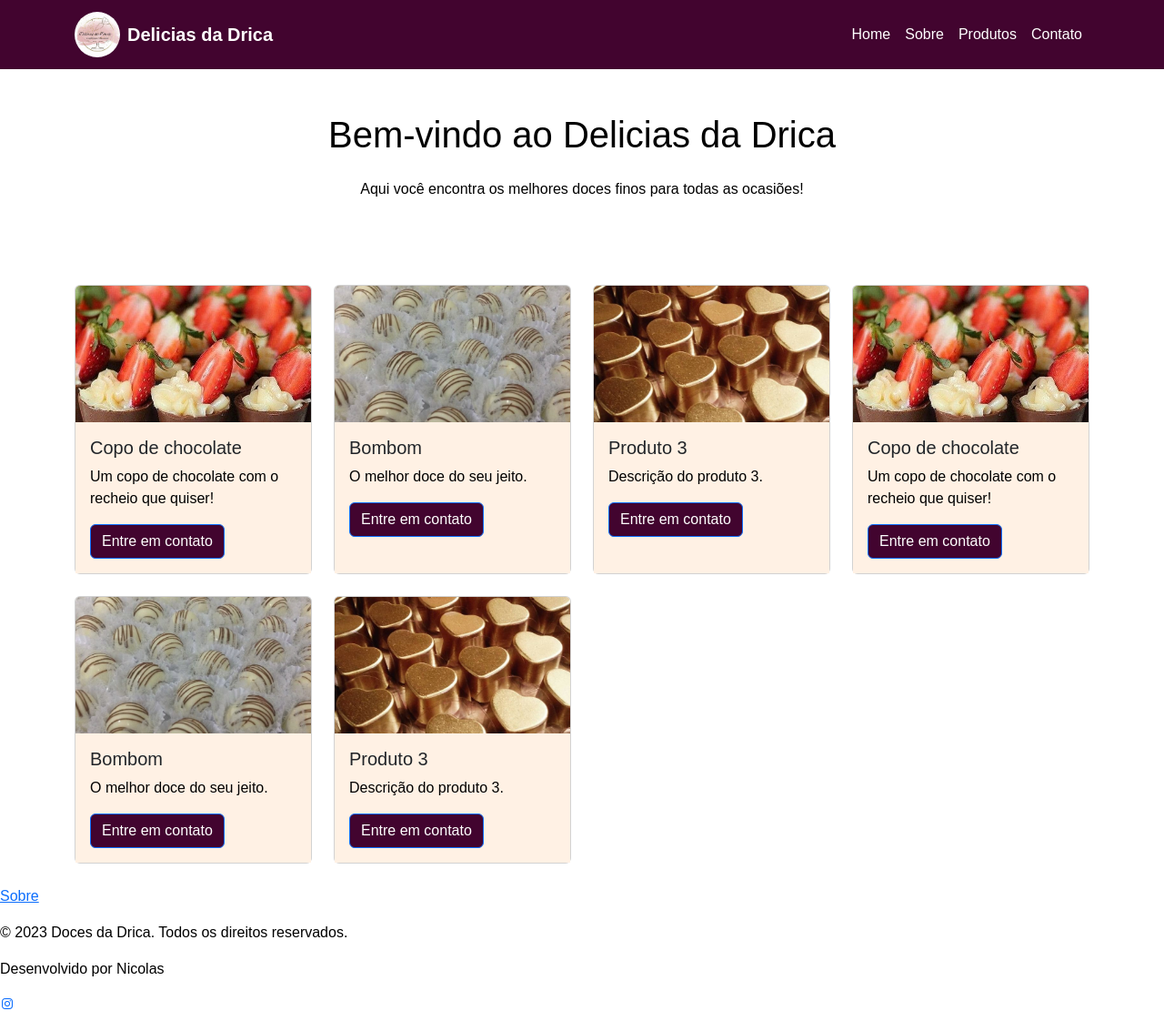
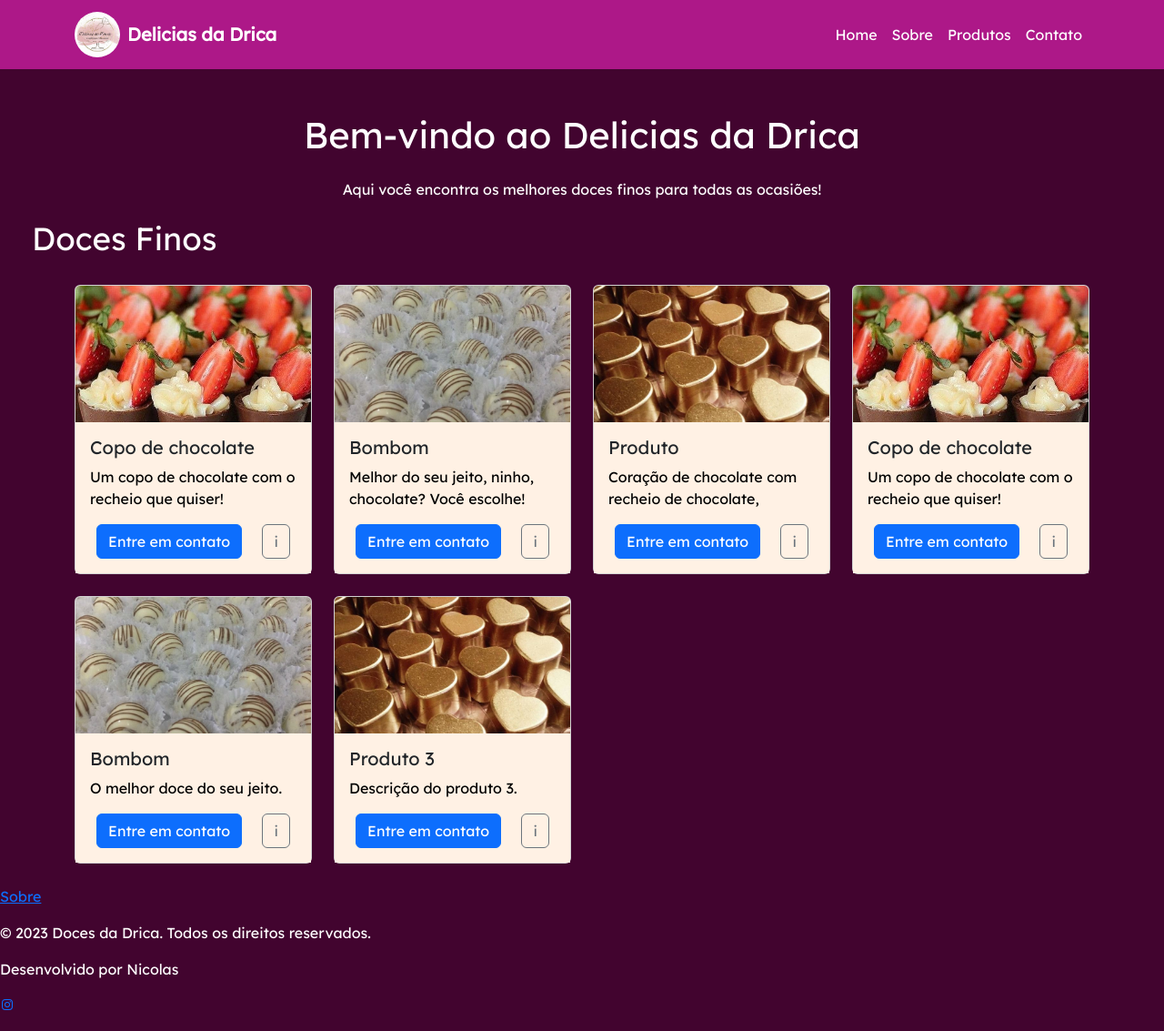
Before and after one commit to NicoaGc/Doces-da-Drica, a PHP site: page / in a window 1280 px wide. Shown: the whole page at 91% size. Run offline with PHP 8.4, Linux system fonts and the light colour scheme; some libraries are stand-ins or nearby versions.

Commit message:
adicionado página sobre doces finos

```diff
--- a/CSS/style.css
+++ b/CSS/style.css
@@ -1,31 +1,36 @@
+
+
 :root {
     --primary-color: #ad1888;
     --secondary-color: #42042f;
+    --secondaryfade-color: #69064b;
     --text-color: #ffffff;
     --bwhite: #fff1e4;
     --black: #000000;
+
 }
 *{
     margin: 0;
     padding: 0;
     box-sizing: border-box;
-    font-family: 'Arial Narrow Bold', sans-serif;
+    font-family: Lexend,'Arial Narrow Bold', sans-serif;
 }
 body{
     width: 100%;
-    background: var(--text-color) !important;
+    background: var(--secondary-color) !important;
     h1, p {
-        color: var(--black) !important;
+        color: var(--text-color) !important;
     }
 }
 
 header {
-    background: var(--secondary-color) !important;
+    background: var(--primary-color) !important;
     color: var(--black) !important;
 }
 
 nav a:hover {
-  color: var(--primary-color) !important;
+  font-size: 20px;
+  transition: .2s;
 }
 nav ul, li, a{
     color: var(--text-color);
@@ -58,25 +63,61 @@ padding: 150px;
 .card-section{
 font-size: 35px;
 color: var(--text-color) !important;
+padding-left: 35px;
 }
 .card-body {
   background-color: var(--bwhite) !important;
+
+}
+.card-title{
+  color: var(--black);
 }
 .card-custom:hover {
   box-shadow: 0 0 10px rgba(122, 40, 203, 0.3); /* roxo suave ao passar o mouse */
 }
-.card-custom .btn {
-  background-color: var(--secondary-color) !important;
-  color: var(--text-color) !important;
+
+@media screen and (max-width: 768px) {
+    .card h-30 {
+width: 100%;
+    }
+    .titulop {
+        font-size: 80px;
+    }
+    .card-text {
+        font-size: 18px;
+    }
+    .btn {
+        font-size: 86px;
+    }
+
 }
-.card-custom .btn:hover {
-  background-color: var(--primary-color) !important;
+.btn {
+  margin: auto;
 }
-.btn-primary {
-  background-color: var(--primary-color) !important;
-  border: none;
-  color: var(--text-color) !important;
-}
-.btn-primary:hover {
-  background-color: var(--primary-color) !important;
-}
+        #carousel-img {
+            width: 100%;
+            height: auto;
+            transition: opacity 1s ease-in-out;
+        }
+
+        .fade-out {
+            opacity: 0;
+        }
+
+        .fade-in {
+            opacity: 1;
+        }
+
+        .carousel-container {
+            width: 100%;
+            max-width: 400px; /* define o tamanho da imagem */
+            margin-left: 20px; /* espaço da esquerda */
+            margin-top: 50px;
+        }
+
+        @media (max-width: 576px) {
+            .carousel-container {
+                max-width: 90%; /* reduz o tamanho em telas pequenas */
+                margin-left: 10px;
+            }
+        }
--- a/arrays.php
+++ b/arrays.php
@@ -8,12 +8,12 @@ $produtos = [
     [
         'imagem' => 'images/bombombranco.jpg',
         'nome' => 'Bombom',
-        'descricao' => 'O melhor doce do seu jeito.'
+        'descricao' => 'Melhor do seu jeito, ninho, chocolate? Você escolhe!'
     ],
     [
         'imagem' => 'images/dcfinocoracao.jpg',
-        'nome' => 'Produto 3',
-        'descricao' => 'Descrição do produto 3.'
+        'nome' => 'Produto',
+        'descricao' => 'Coração de chocolate com recheio de chocolate,'
     ],
     [
         'imagem' => 'images/docesfinoscopo.jpg',
--- a/index.php
+++ b/index.php
@@ -8,6 +8,9 @@
     <link rel="stylesheet" href="css/style.css">
     <link rel="stylesheet" href="produtos.php">
     <link rel="stylesheet" href="path/to/font-awesome/css/font-awesome.min.css">
+    <link rel="preconnect" href="https://fonts.googleapis.com">
+    <link rel="preconnect" href="https://fonts.gstatic.com" crossorigin>
+    <link href="https://fonts.googleapis.com/css2?family=Lexend&family=Rubik:ital,wght@0,300..900;1,300..900&display=swap" rel="stylesheet">
     <link rel="stylesheet" href="https://cdnjs.cloudflare.com/ajax/libs/font-awesome/6.7.2/css/all.min.css" integrity="sha512-Evv84Mr4kqVGRNSgIGL/F/aIDqQb7xQ2vcrdIwxfjThSH8CSR7PBEakCr51Ck+w+/U6swU2Im1vVX0SVk9ABhg==" crossorigin="anonymous" referrerpolicy="no-referrer" />
     <link rel="stylesheet" href="https://cdn.jsdelivr.net/npm/bootstrap-icons@1.12.1/font/bootstrap-icons.min.css">
     <link href="https://cdn.jsdelivr.net/npm/bootstrap@5.3.6/dist/css/bootstrap.min.css" rel="stylesheet" integrity="sha384-4Q6Gf2aSP4eDXB8Miphtr37CMZZQ5oXLH2yaXMJ2w8e2ZtHTl7GptT4jmndRuHDT" crossorigin="anonymous">
@@ -46,7 +49,7 @@
     if (file_exists($pagina)) {
       include $pagina;
     } else{
-      include "page/erro.php";
+      include "pages/erro.php";
     }
 
   ?>
--- a/pages/home.php
+++ b/pages/home.php
@@ -4,9 +4,10 @@
     <p class="text-center">Aqui você encontra os melhores doces finos para todas as ocasiões!</p>
   </div>
 </section>
-<section class="card-section">
-  Sessão de Doces Finos
-</section>
+<section class="card-separation">
+<div class="card-section">
+  Doces Finos
+</div>
 <div class="container mt-4">
   <div class="row">
     <?php foreach ($produtos as $produto): ?>
@@ -16,13 +17,19 @@
           <div class="card-body text-start">
             <h5 class="card-title"><?= htmlspecialchars($produto['nome']) ?></h5>
             <p class="card-text"><?= htmlspecialchars($produto['descricao']) ?></p>
-            <a href="#" class="btn btn-primary">Entre em contato</a>
+            <div class="text-center">
+              <div class="text-center d-flex justify-content-center gap-2">
+              <a href="docesfinos" class="btn btn-primary">Entre em contato</a>
+              <a href="#" class="btn btn-outline-secondary" title="Saiba mais">i</a>
+              </div>
+            </div>
           </div>
         </div>
       </div>
     <?php endforeach; ?>
   </div>
 </div>
+</section>
 <p>
   <a href="sobre.php">Sobre</a>
 </p>
```
Also changed, not shown: pages/docesfinos.php (added, +48 -0 lines), pages/teste.php (added, +24 -0 lines).
